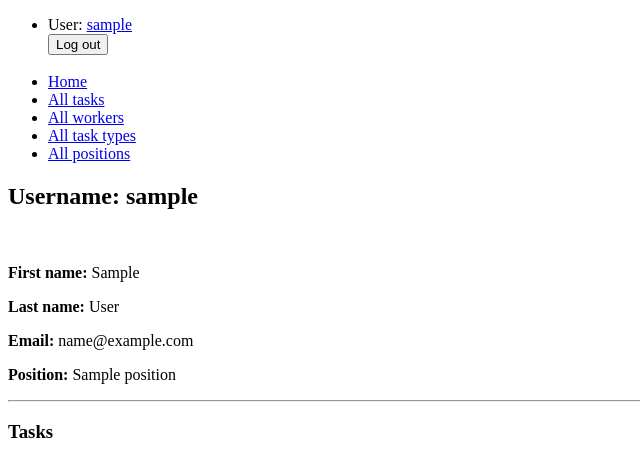
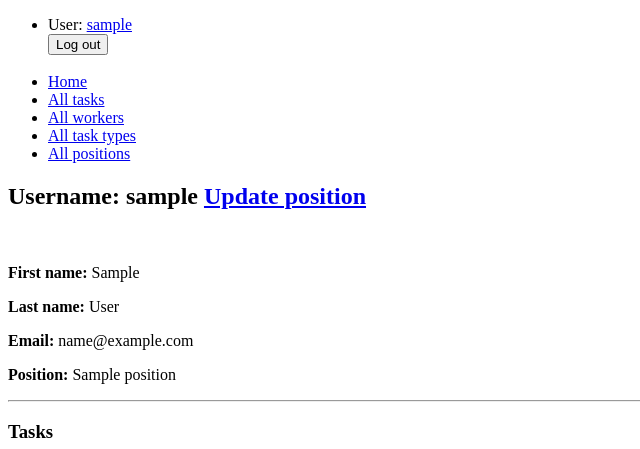
Before and after one commit to MarekBiela/IT-company-task-manager, a Django app: page /workers/1/ in a window 1280 px wide. Shown: the top 449 px of the page, without its empty margins (0-640 px from the left). Run offline with Django 5.2, Linux system fonts and the light colour scheme; a user stored in the database is signed in; tables that the repository leaves empty hold one stand-in row (values such as "Sample post").

Commit message:
add worker update

```diff
--- a/tasks/forms.py
+++ b/tasks/forms.py
@@ -41,3 +41,9 @@ class WorkerCreationForm(UserCreationForm):
             "last_name",
             "email",
         )
+
+
+class PositionUpdateForm(forms.ModelForm):
+    class Meta:
+        model = Worker
+        fields = ["position"]
--- a/tasks/urls.py
+++ b/tasks/urls.py
@@ -8,6 +8,7 @@ from .views import (
     WorkerListView,
     WorkerDetailView,
     WorkerCreateView,
+    WorkerUpdateView,
     TaskTypeListView,
     TaskTypeCreateView,
     PositionListView,
@@ -24,6 +25,7 @@ urlpatterns = [
     path("workers/", WorkerListView.as_view(), name="worker-list"),
     path("workers/<int:pk>/", WorkerDetailView.as_view(), name="worker-detail"),
     path("workers/create/", WorkerCreateView.as_view(), name="worker-create"),
+    path("workers/<int:pk>/update/", WorkerUpdateView.as_view(), name="worker-update"),
     path("task-types/", TaskTypeListView.as_view(), name="task-type-list"),
     path("task-types/create/", TaskTypeCreateView.as_view(), name="task-type-create"),
     path("positions/", PositionListView.as_view(), name="position-list"),
--- a/tasks/views.py
+++ b/tasks/views.py
@@ -5,7 +5,7 @@ from django.contrib.auth.mixins import LoginRequiredMixin
 from django.urls import reverse_lazy
 
 from .models import Task, Worker, TaskType, Position
-from .forms import TaskForm, WorkerCreationForm
+from .forms import TaskForm, WorkerCreationForm, PositionUpdateForm
 
 
 @login_required
@@ -73,6 +73,11 @@ class WorkerCreateView(LoginRequiredMixin, generic.CreateView):
     success_url = reverse_lazy("tasks:worker-list")
 
 
+class WorkerUpdateView(LoginRequiredMixin, generic.UpdateView):
+    model = Worker
+    form_class = PositionUpdateForm
+
+
 class TaskTypeListView(LoginRequiredMixin, generic.ListView):
     model = TaskType
     template_name = "tasks/task_type_list.html"
--- a/templates/tasks/worker_detail.html
+++ b/templates/tasks/worker_detail.html
@@ -1,7 +1,12 @@
 {% extends "base.html" %}
 
 {% block content %}
-  <h2>Username: {{ worker.username }}</h2>
+  <h2>
+    Username: {{ worker.username }}
+    <a href="{% url 'tasks:worker-update' pk=worker.id %}">
+      Update position
+    </a>
+  </h2>
   <br>
   <p><strong>First name:</strong> {{ worker.first_name }}</p>
   <p><strong>Last name:</strong> {{ worker.last_name }}</p>
```
